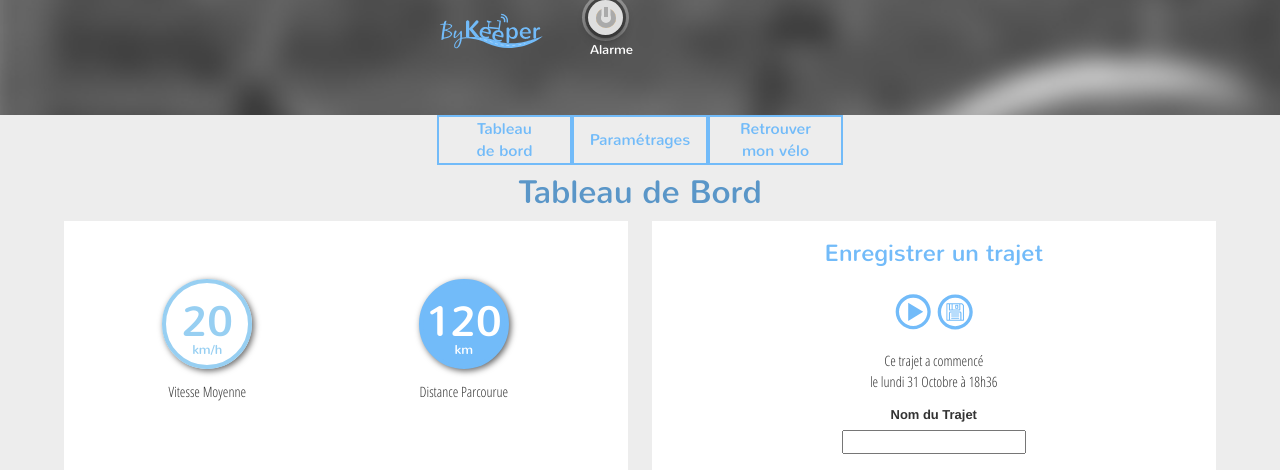
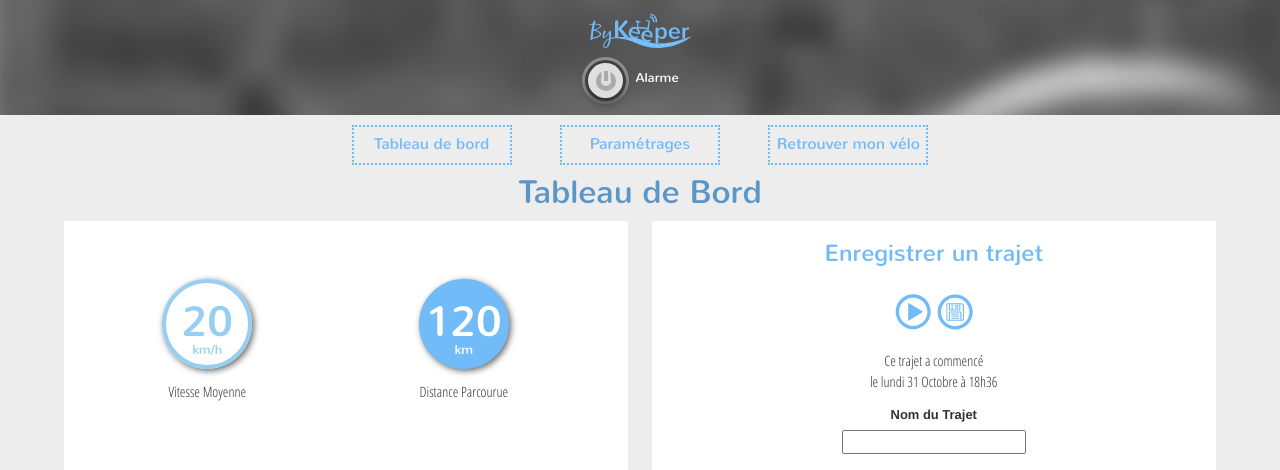
Before and after one commit to justinevacher/bykeeper, a PHP site: page /tableau-bord.html in a window 1280 px wide. Shown: the top 470 px of the page. Run offline with PHP 8.4, Linux system fonts and the light colour scheme; some libraries are stand-ins or nearby versions.

Commit message:
ajustement menu header sur tableau de bord

```diff
--- a/css/styles.css
+++ b/css/styles.css
@@ -100,8 +100,10 @@ header > div:nth-child(1) > div{
 
 /*logo*/
 header > div:nth-child(1) > div > img{
+	display: block;
+	margin: 0 auto;
+	height: 55%;
 	max-width: 100%;
-	height: 55%;
 }
 
 /*profil*/
@@ -280,10 +282,10 @@ header > div:nth-child(1) > div:nth-child(4){
 }
 
 .b-container {
+  position: absolute;
+  left: 30px;
+  top: 30px;
   height: 60px;
-  left: 30px;
-  position: absolute;
-  top: 10px;
 }
 
 .b-container.open .b-bun--top {
@@ -302,23 +304,27 @@ header > div:nth-child(1) > div:nth-child(4){
 
 
 /*----Menu Desktop----*/
-
 header > div:nth-child(2) > nav > li{
-	position: relative;
 	list-style-type: none;
 	text-align: center;
-	height: 50px;
-	border: 2px solid #72bbf9;
+	padding-top: 10px;
+	padding-bottom: 10px;
 }
 
 header > div:nth-child(2) > nav > li > a{
-	position: absolute;
-	top: 50%;
-	left: 50%;
-	transform: translate(-50%,-50%);
+	display: inline-block;
+	width: 160px;
+	height: 40px;
+	padding-top: 6px;
+	border: 2px dotted #72bbf9;
 	color:#72bbf9;
 	font-family: Nunito, Helvetica, Arial, sans-serif;
 	font-size: 1.2em;
+}
+
+header > div:nth-child(2) > nav > li > a:hover, header > div:nth-child(2) > nav > li > a:active{
+	background-color: #72bbf9;
+	color: white;
 }
 
 
@@ -413,7 +419,7 @@ header > div:nth-child(2) > nav > li > a{
   background-color: #0094e0;
 }
 
-header > div:nth-child(1) > div:nth-child(3) > *{
+.toggle > *{
 	float: left;
 }
 
--- a/tableau-bord.html
+++ b/tableau-bord.html
@@ -51,9 +51,9 @@
 			<!-- logo progil -->
 			</div>
 		</div>
-
+		<!-- menu desktop -->
 		<div class="row">
-			<nav class="col-xs-8 col-xs-offset-2 col-sm-8 col-sm-offset-2 col-md-6 col-md-offset-3 col-lg-4 col-lg-offset-4 row">
+			<nav class="col-xs-10 col-xs-offset-1 col-sm-10 col-sm-offset-1 col-md-8 col-md-offset-2 col-lg-6 col-lg-offset-3 row">
 				<li class="col-xs-4 col-sm-4 col-md-4 col-lg-4"><a class="d-link" href="#">Tableau de bord</a></li>
 				<li class="col-xs-4 col-sm-4 col-md-4 col-lg-4"><a class="d-link" href="#">Paramétrages</a></li>
 				<li class="col-xs-4 col-sm-4 col-md-4 col-lg-4"><a class="d-link" href="#">Retrouver mon vélo</a></li>
```
